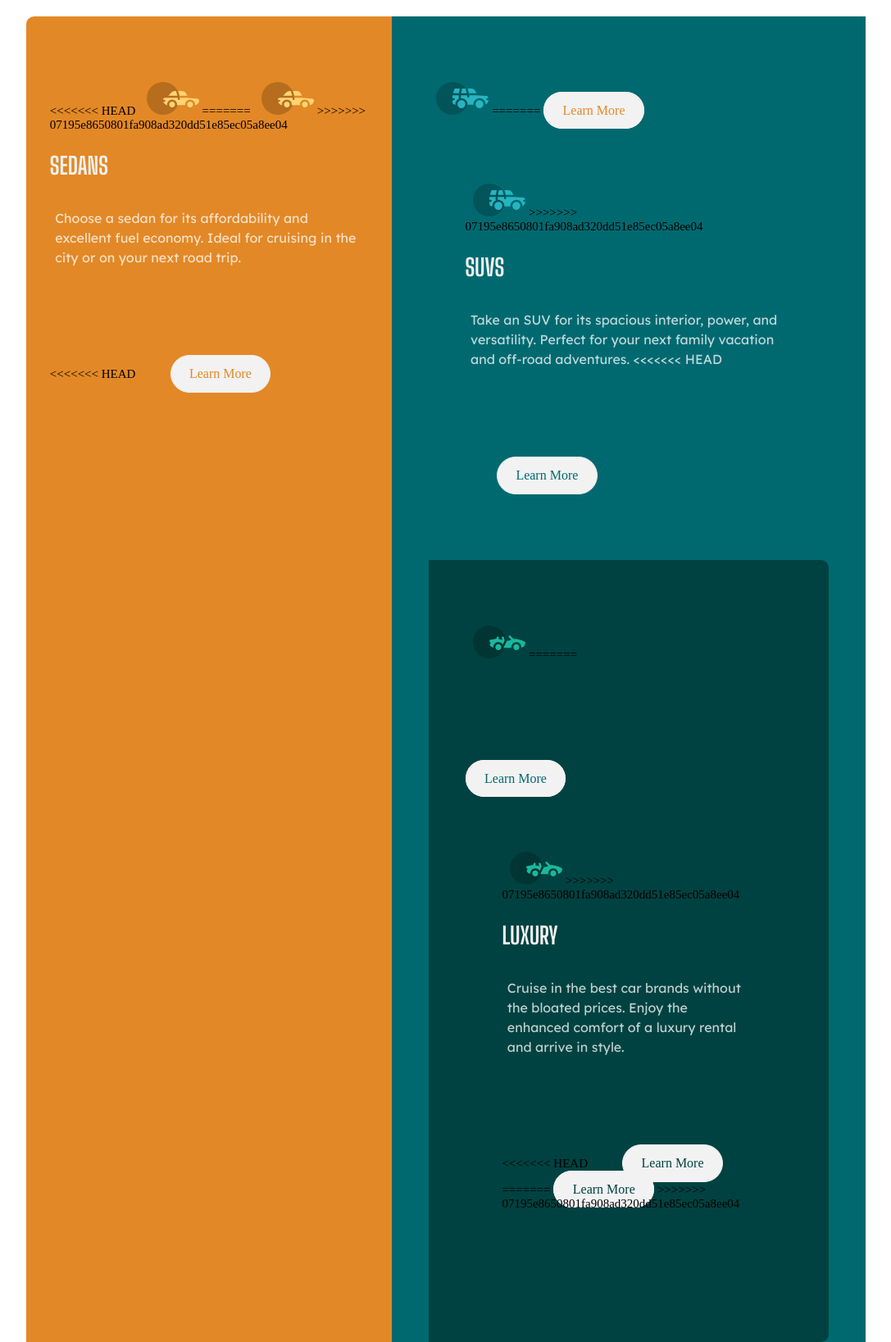
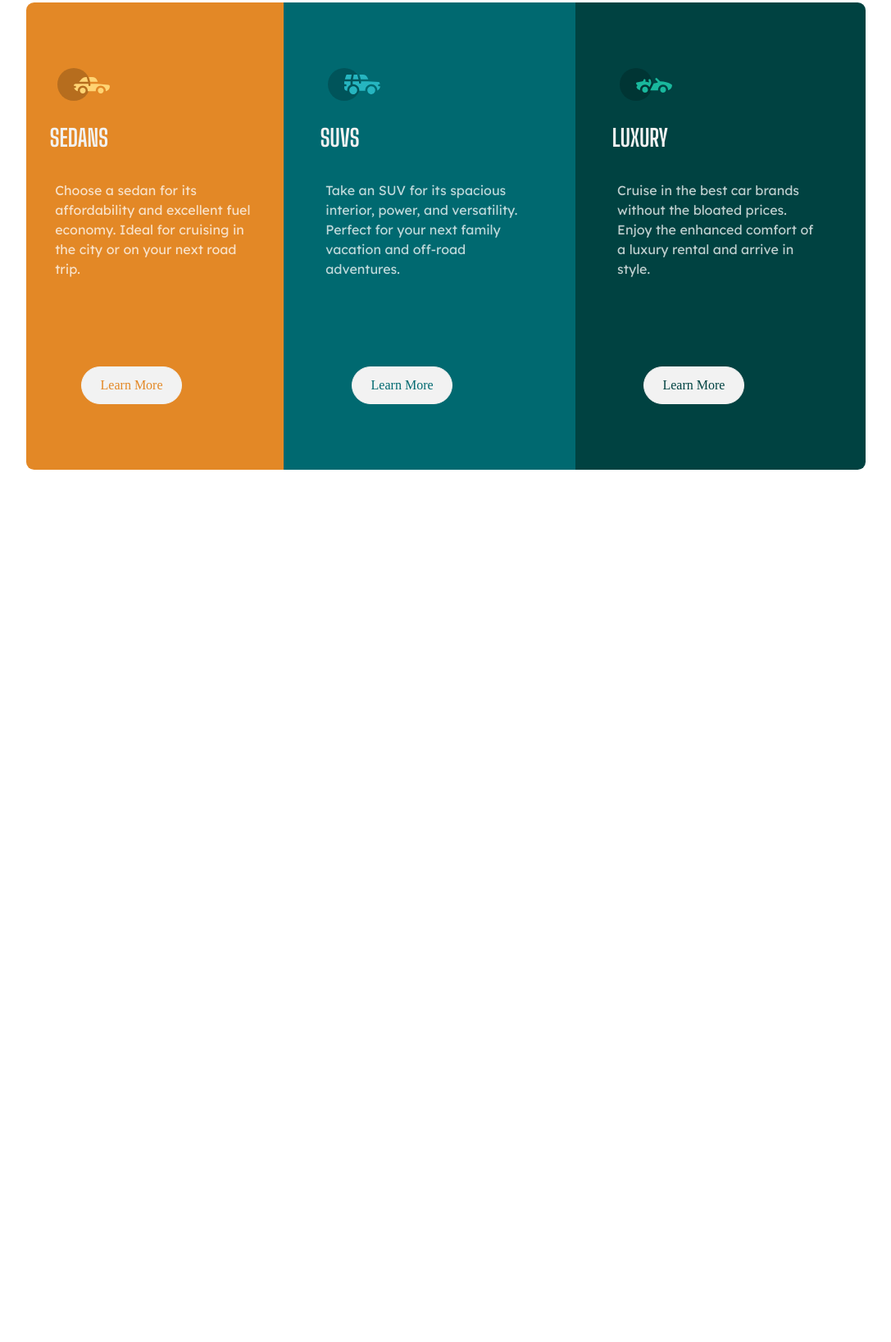
Before and after one commit to issagoodlifeInc/frontend-card, a plain HTML site: page index.html in a window 1280 px wide. Shown: the part 189-1826 px from the top of the page at 82% size, without its empty margins (96-1183 px from the left). After the commit the page ends 954 px from the top, so only its background shows below. Drawn offline with Linux system fonts and the light colour scheme.

Commit message:
Changes after pull request went horriblly wrong

```diff
--- a/index.html
+++ b/index.html
@@ -7,11 +7,7 @@
   <meta http-equiv="X-UA-Compatible" content="ie=edge">
 
   <!-- ---- Favicon icon ---- -->
-<<<<<<< HEAD
   <link rel="icon" href="images/favicon.png">
-=======
-  <link rel="icon" href="images/favicon-32x32.png">
->>>>>>> 07195e8650801fa908ad320dd51e85ec05a8ee04
 
   <!-- ----External Styles ---- -->
   <link rel="stylesheet" href="css/styles.css">
@@ -31,36 +27,23 @@
     <div class="cards flex-row">
       <div class="card-content sedan">
         <div class="icon-img">
-<<<<<<< HEAD
           <img src="images/sedans.svg" alt="sedan.svg">
-=======
-          <img src="images/icon-sedans.svg" alt="sedan.svg">
->>>>>>> 07195e8650801fa908ad320dd51e85ec05a8ee04
         </div>
         <h2>SEDANS</h2>
         <p> Choose a sedan for its affordability and excellent fuel economy. Ideal for cruising in the city
           or on your next road trip.
         </p>
-<<<<<<< HEAD
         <div class="btn-all">
           <a href="#" class="btn btn-sedan"><span>Learn More</span></a>
         </div>
       </div>
       <div class="card-content suv">
         <div class="icon-img">
-          <img src="images/suvs.svg" alt="luxury.svg">
-=======
-        <a href="#" class="btn btn-sedan"><span>Learn More</span></a>
-      </div>
-      <div class="card-content suv">
-        <div class="icon-img">
-          <img src="images/icon-suvs.svg" alt="luxury.svg">
->>>>>>> 07195e8650801fa908ad320dd51e85ec05a8ee04
+          <img src="images/suvs.svg" alt="suv.svg">
         </div>
           <h2>SUVS</h2>
           <p> Take an SUV for its spacious interior, power, and versatility. Perfect for your next family vacation
             and off-road adventures.
-<<<<<<< HEAD
           </p>
           <div class="btn-all">
             <a href="#" class="btn btn-suv"><span>Learn More</span></a>
@@ -70,30 +53,18 @@
         <div class="card-content luxury">
           <div class="icon-img">
             <img src="images/luxury.svg" alt="luxury.svg">
-=======
-
-        </p>
-        <a href="#" class="btn btn-suv"><span>Learn More</span></a>
-      </div>
-      <div class="card-content luxury">
-        <div class="icon-img">
-          <img src="images/icon-luxury.svg" alt="luxury.svg">
->>>>>>> 07195e8650801fa908ad320dd51e85ec05a8ee04
           </div>
             <h2>LUXURY</h2>
             <p> Cruise in the best car brands without the bloated prices. Enjoy the enhanced comfort of a luxury
               rental and arrive in style.
             </p>
-<<<<<<< HEAD
+
             <div class="btn-all">
               <a href="#" class="btn btn-luxury"><span>Learn More</span></a>
             </div>
-
-=======
-        <a href="#" class="btn btn-luxury"><span>Learn More</span></a>
->>>>>>> 07195e8650801fa908ad320dd51e85ec05a8ee04
           </div>
         </div>
+
 
 
 
```
Lines whose indentation alone changed are shown as unchanged.
